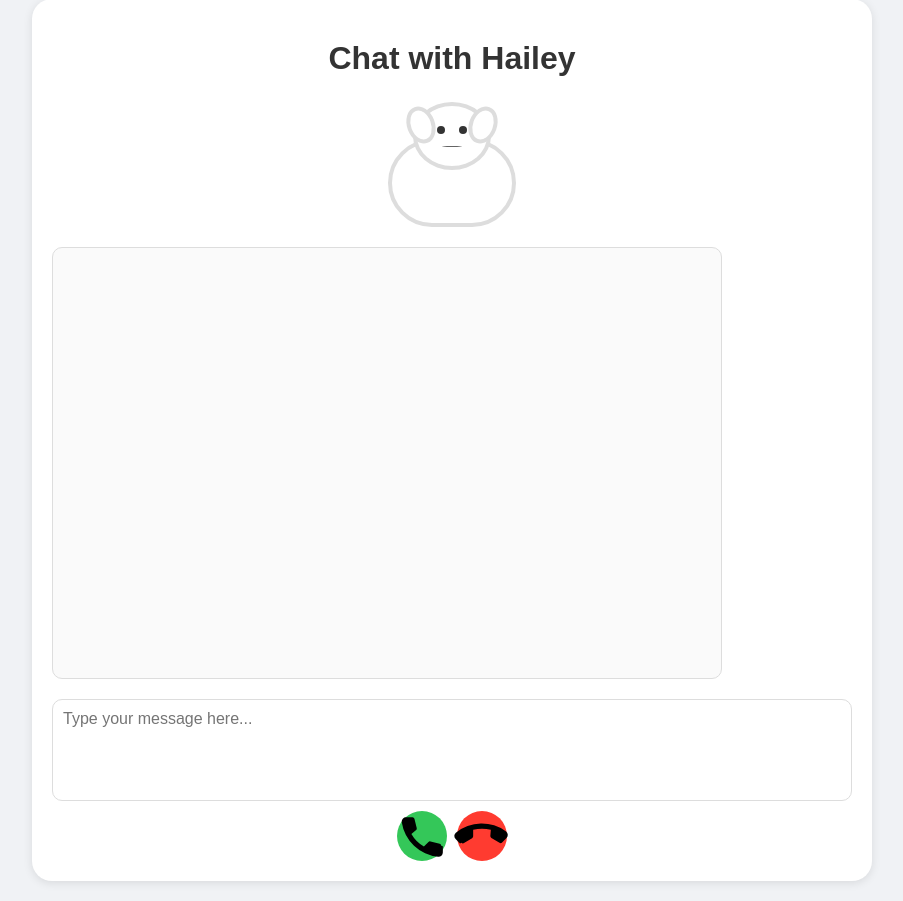
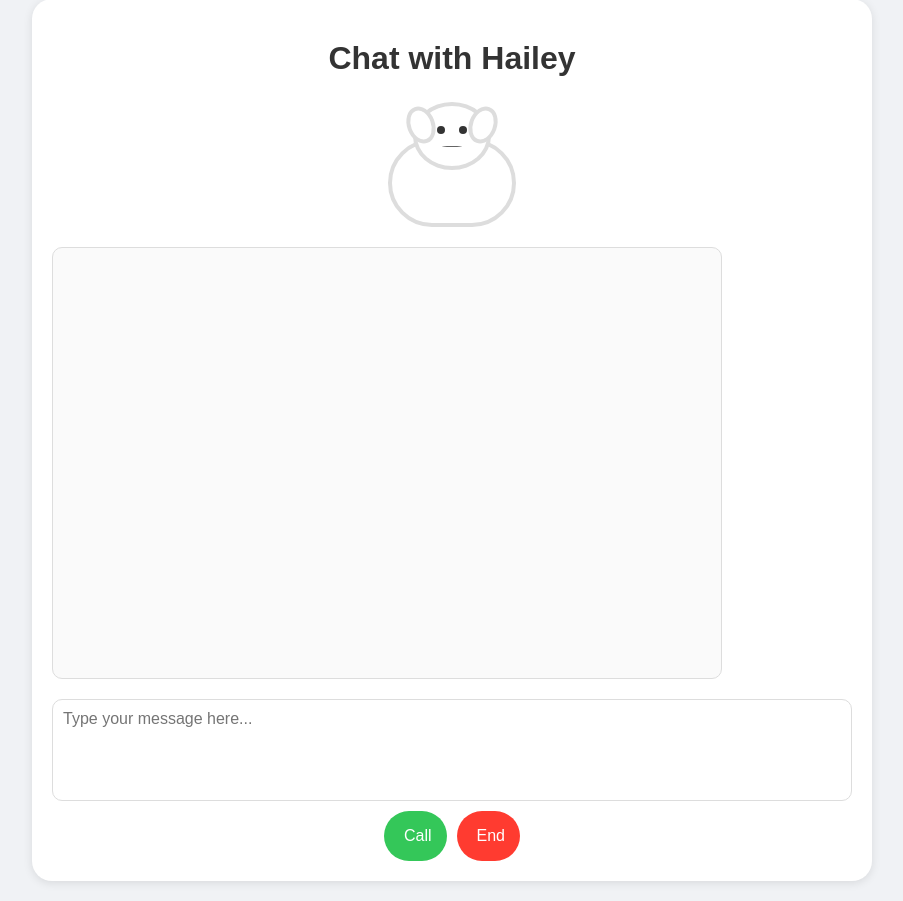
Before and after one commit to hnvt1989/kid_chat, a Flask app: page / in a window 1280 px wide. Shown: the part 21-922 px from the top of the page, without its empty margins (188-1091 px from the left). Run offline with Flask 3, Linux system fonts and the light colour scheme.

Commit message:
Add labels to call buttons

```diff
--- a/static/styles.css
+++ b/static/styles.css
@@ -162,13 +162,13 @@
     border: none;
     font-size: 24px;
     cursor: pointer;
-    padding: 0;
-    width: 50px;
+    padding: 0 15px;
     height: 50px;
-    border-radius: 50%;
+    border-radius: 25px;
     display: flex;
     align-items: center;
     justify-content: center;
+    gap: 5px;
     transition: background-color 0.3s;
 }
 
@@ -190,15 +190,15 @@
     background: #ff3b30;
     color: white;
     border: none;
-    width: 50px;
     height: 50px;
-    border-radius: 50%;
+    border-radius: 25px;
     display: flex;
     align-items: center;
     justify-content: center;
+    gap: 5px;
     font-size: 24px;
     cursor: pointer;
-    padding: 0;
+    padding: 0 15px;
     transition: background-color 0.3s;
 }
 
@@ -342,3 +342,7 @@
 .hidden {
     display: none;
 }
+
+.button-label {
+    font-size: 16px;
+}
--- a/templates/index.html
+++ b/templates/index.html
@@ -50,11 +50,13 @@
                     <svg viewBox="0 0 24 24" aria-hidden="true">
                         <path d="M22 16.92v3a2.09 2.09 0 01-2.26 2.09A19.72 19.72 0 012.28 5.35 2.09 2.09 0 014.37 3h3a1 1 0 011 .75l1.09 4.41a1 1 0 01-.27 1L6.91 11.09a16 16 0 006 6l2.2-2.2a1 1 0 011-.27l4.38 1.09a1 1 0 01.75 1z"/>
                     </svg>
+                    <span class="button-label">Call</span>
                 </button>
                 <button id="end-call" class="end-call-button" title="End Call">
                     <svg viewBox="0 0 24 24" aria-hidden="true" class="end-icon">
                         <path d="M22 16.92v3a2.09 2.09 0 01-2.26 2.09A19.72 19.72 0 012.28 5.35 2.09 2.09 0 014.37 3h3a1 1 0 011 .75l1.09 4.41a1 1 0 01-.27 1L6.91 11.09a16 16 0 006 6l2.2-2.2a1 1 0 011-.27l4.38 1.09a1 1 0 01.75 1z"/>
                     </svg>
+                    <span class="button-label">End</span>
                 </button>
             </div>
         </div>
```
